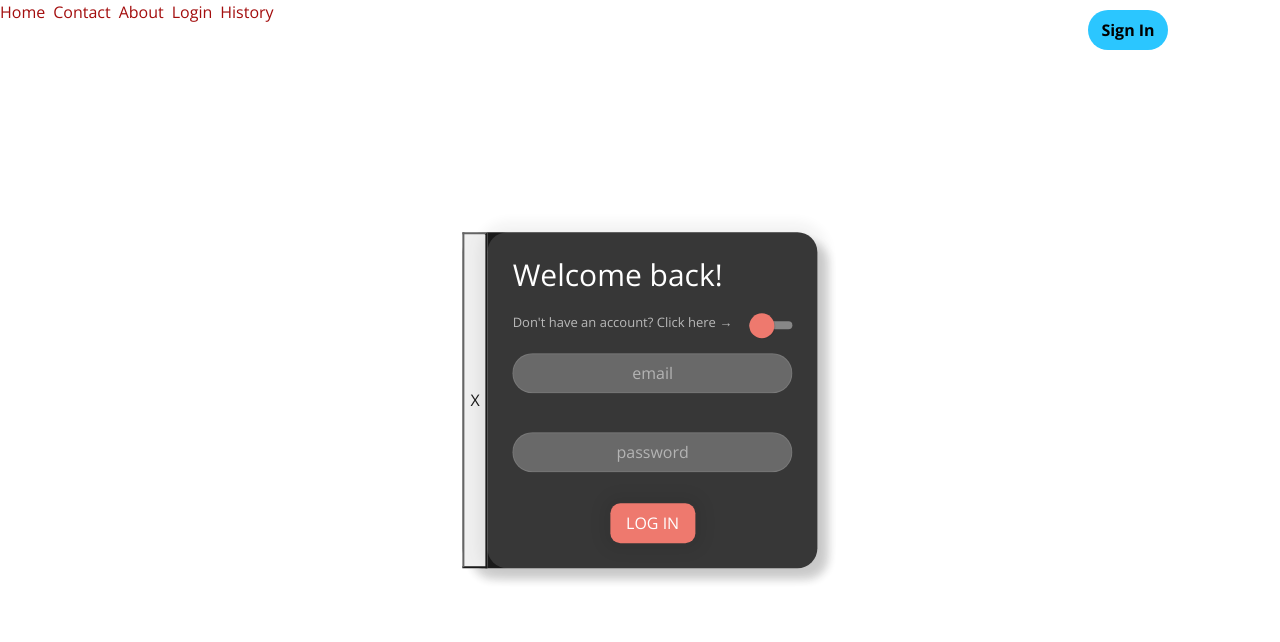
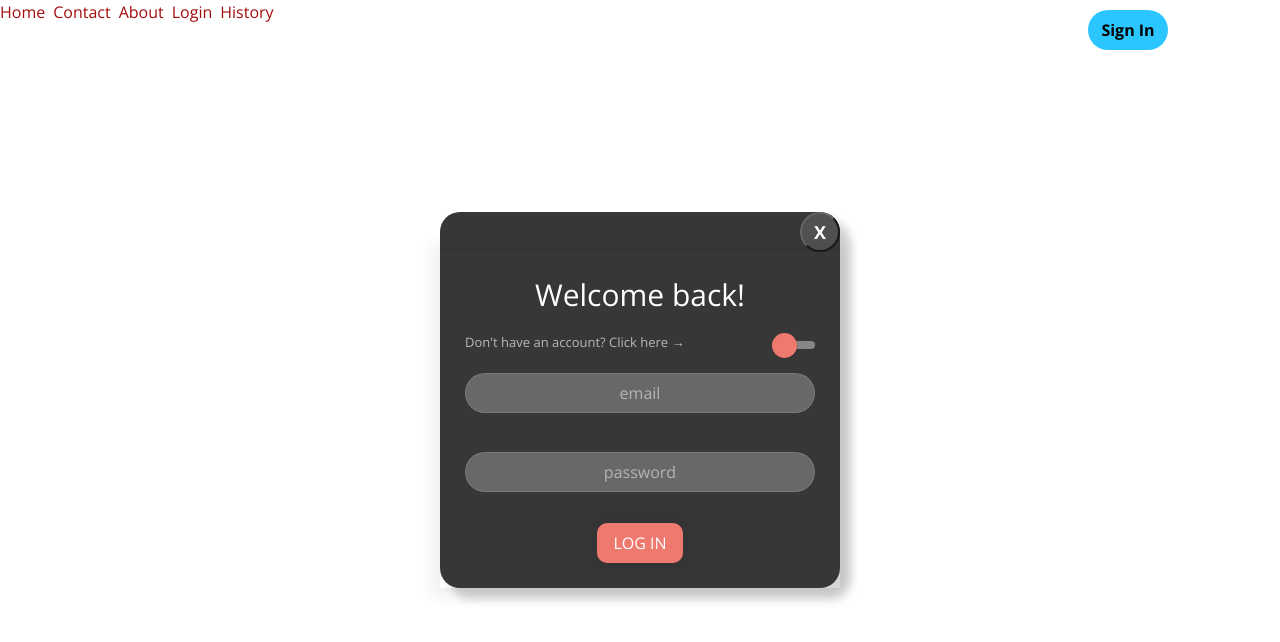
Before and after one commit to ReDesignIT-Dev/DRF_With_React, a React (Create React App) app in the folder frontend/: page / in a window 1280 px wide. Both pictures are taken after a click on the element "Sign In". Shown: the top 642 px of the page. Built offline with nearby package versions, Linux system fonts and the light colour scheme.

Commit message:
repair login popup to work on small width screens

```diff
--- a/frontend/src/components/LoginForm.scss
+++ b/frontend/src/components/LoginForm.scss
@@ -1,4 +1,3 @@
-
 
 .form-box form{
     width: 100%;
@@ -125,11 +124,11 @@ body {
 }
 
 .form-block {
+    width: 100%;
+    height: 100%;
     position: relative;
-    width: 330px;
     padding: 25px;
     background: rgba(255, 255, 255, .13);
-    border-radius: $borderRadius;
     color: #fff;
     @include box-shadow(0px 0px 16px 9px rgba(0,0,0,0.07));
 }
@@ -150,6 +149,9 @@ body {
         font-size: 13px;
         font-weight: 300;
         color: rgba(255,255,255,.65);
+        @media (max-width: 340px) {
+            white-space: normal !important;
+          }
     }
 }
 
@@ -410,6 +412,8 @@ input[type="checkbox"] {
 }
 
 .login-form {
+    width: 100%;
+    height: 100%;
     position: fixed;
     top: 50%;
     left: 50%;
@@ -436,3 +440,22 @@ input[type="checkbox"] {
     display: flex;
     justify-content: center;
 }
+
+.close-button-div{
+    background-color: rgba(255, 255, 255, 0.13);
+}
+.close-button{
+    background-color: rgba(255, 255, 255, 0.13);
+    color: white;
+    font-size: large;
+    font-weight: bold;
+    width: calc($borderRadius*2);
+    height: calc($borderRadius*2);
+    border-radius: $borderRadius;
+    transition: background-color 0.3s, color 0.3s;
+    &:hover {
+        background-color: rgba(255, 255, 255, 0.5); /* Change background color on hover */
+        color: darkred; /* Change text color on hover */
+        /* You can add more hover styles or animations here */
+      }
+}
--- a/frontend/src/components/LoginFormPop.js
+++ b/frontend/src/components/LoginFormPop.js
@@ -43,7 +43,7 @@ const LoginFormPop = ({ isShowLogin, handleXClick }) => {
 
   return (
     <div className={`${isShowLogin ? "active" : ""} show`}>
-      <div className="login-form">
+      <div className="login-form px-3 mx-auto">
         <div className="form-box solid">
           <div className={`app app--is-${mode}`}>
             <LoginComponent
@@ -76,21 +76,21 @@ class LoginComponent extends React.Component {
 
   render() {
     return (
-      <div className="logPop d-flex justify-content-center">
+      <div className="logPop d-flex flex-column justify-content-center">
+        <div className="d-flex justify-content-end close-button-div">
+          <button className="close-button" onClick={() => { this.props.handleEscape(); }}> X </button>
+        </div>
         <div className={`form-block-wrapper form-block-wrapper--is-${this.state.mode}`} ></div>
-        <button className="close-button" onClick={() => {this.props.handleEscape();}}>
-            X
-          </button>
         <section className={`form-block form-block--is-${this.state.mode}`}>
           <header className="form-block__header d-flex flex-column">
-            <h1>{this.state.mode === 'login' ? 'Welcome back!' : 'Sign up'}</h1>
+            <h1 className="text-center">{this.state.mode === 'login' ? 'Welcome back!' : 'Sign up'}</h1>
             <div className="form-block__toggle-block d-flex flex-row">
-              <span className="flex-fill text-nowrap">{this.state.mode === 'login' ? 'Don\'t' : 'Already'} have an account? Click here &#8594;</span>
+              <span className="text-nowrap">{this.state.mode === 'login' ? 'Don\'t' : 'Already'} have an account? Click here &#8594;</span>
               <input id="form-toggler" type="checkbox" onClick={this.toggleMode.bind(this)} />
-              <label className="flex-fill" htmlFor="form-toggler"></label>
+              <label className="flex-shrink-1" htmlFor="form-toggler"></label>
             </div>
           </header>
-          <LoginFormInPop mode={this.state.mode} onSubmit={this.props.onSubmit}/>
+          <LoginFormInPop mode={this.state.mode} onSubmit={this.props.onSubmit} />
         </section>
       </div>
     );
```
